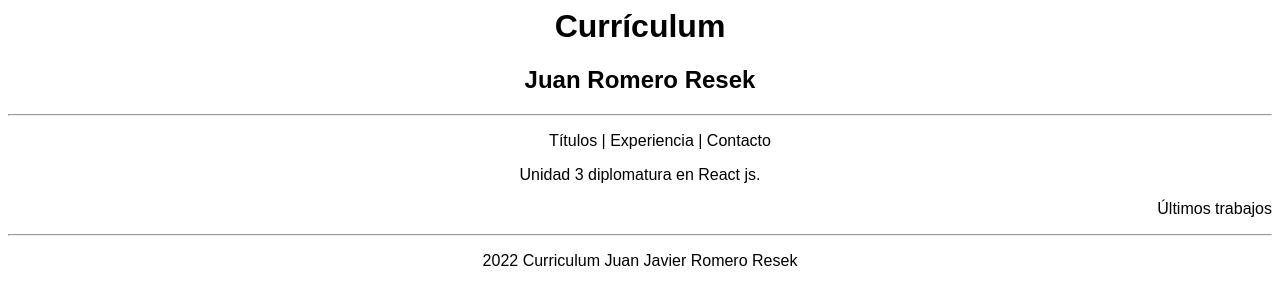
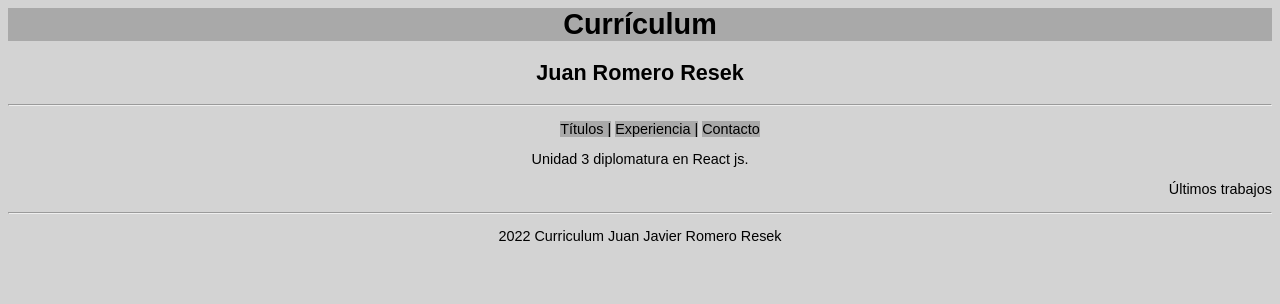
Before and after one commit to juangit1/diploreact, a plain HTML site: page index.html in a window 1280 px wide. Drawn offline with Linux system fonts and the light colour scheme.

Commit message:
Update style.css

```diff
--- a/style.css
+++ b/style.css
@@ -1,24 +1,33 @@
 body {
-    display: block;
     font-family: Arial, Helvetica, sans-serif;
+    font-size: 0.9em;
+    background-color: lightgray;
     text-align: center
 }
-header {
 
+h1 {
+    text-align: center;
+    background-color:darkgray;
+}
+
+h2 {
+    text-align: center;
 }
 
 li {
     display: inline;
+
 }
 
-section {
-
+li:hover {
+    background-color:white;
 }
 
 aside {
     text-align: end;
 }
 
-footer {
 
+li {
+    background-color:darkgray;
 }
```
